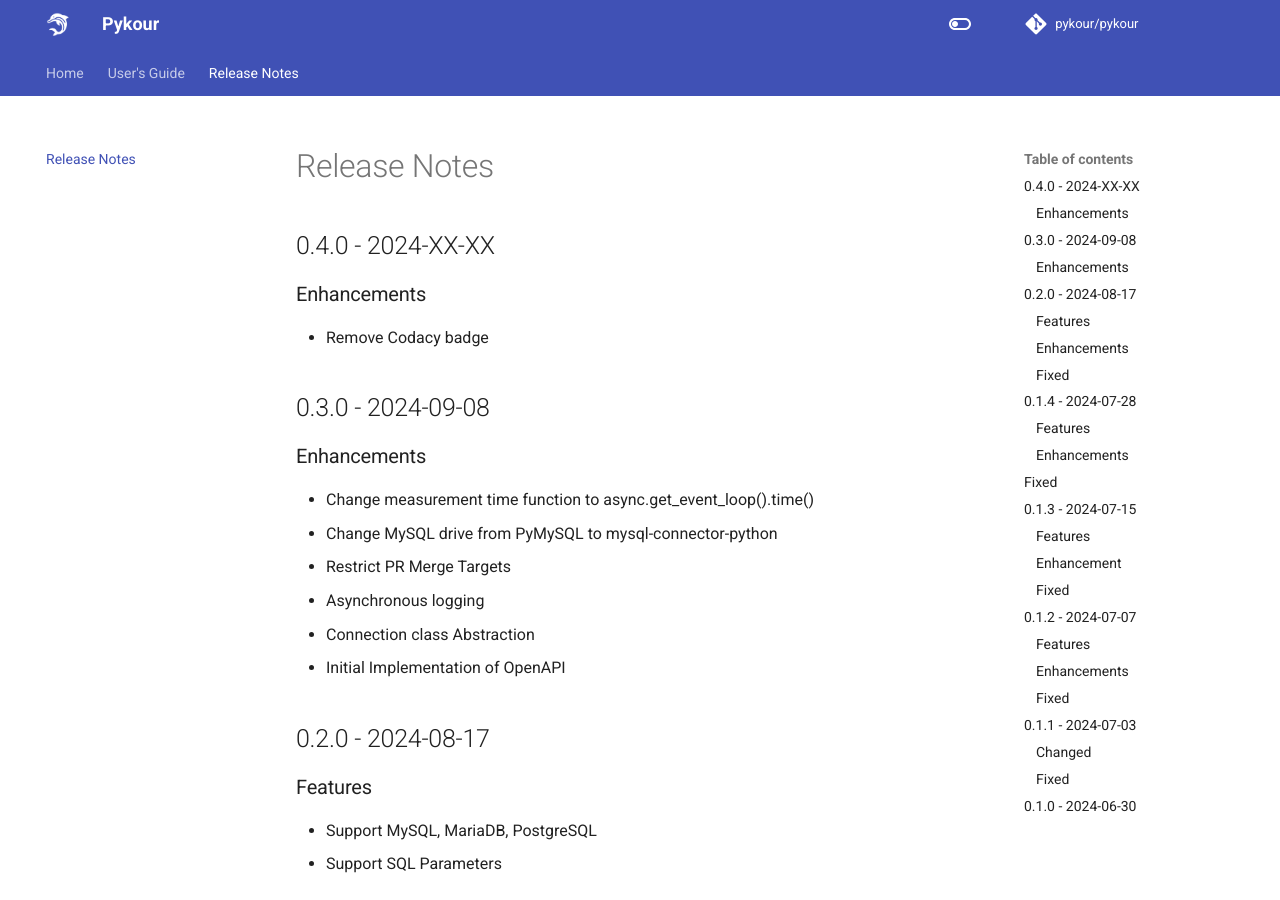
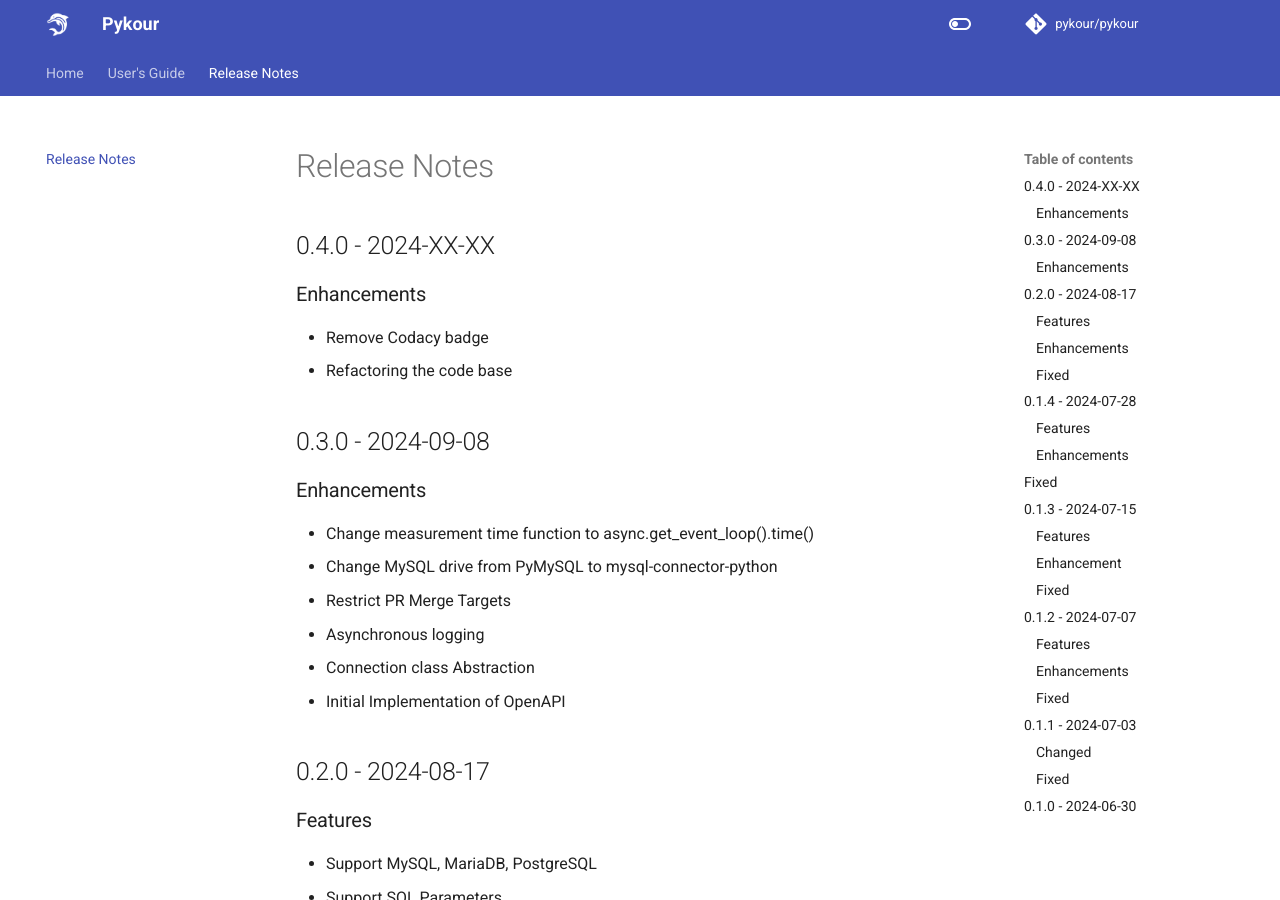
Before and after one commit to pykour/pykour, an MkDocs documentation site: the page built from docs/release-notes.md, in a window 1280 px wide and 900 px high. Built offline with MkDocs 1.6.1 and Material for MkDocs 9.7.7, drawn with Linux system fonts in a browser that asks for light colours; comment, search, counter and statistics services are not loaded.

Commit message:
update changelog

```diff
--- a/docs/release-notes.md
+++ b/docs/release-notes.md
@@ -5,6 +5,7 @@
 ### Enhancements
 
 - Remove Codacy badge
+- Refactoring the code base
 
 ## 0.3.0 - 2024-09-08
 
```
Also changed, not shown: 1 other file.
